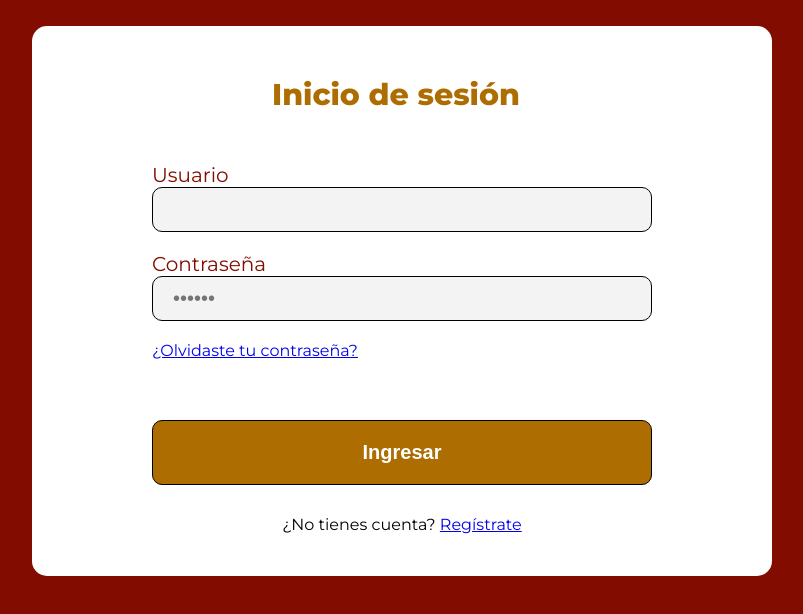
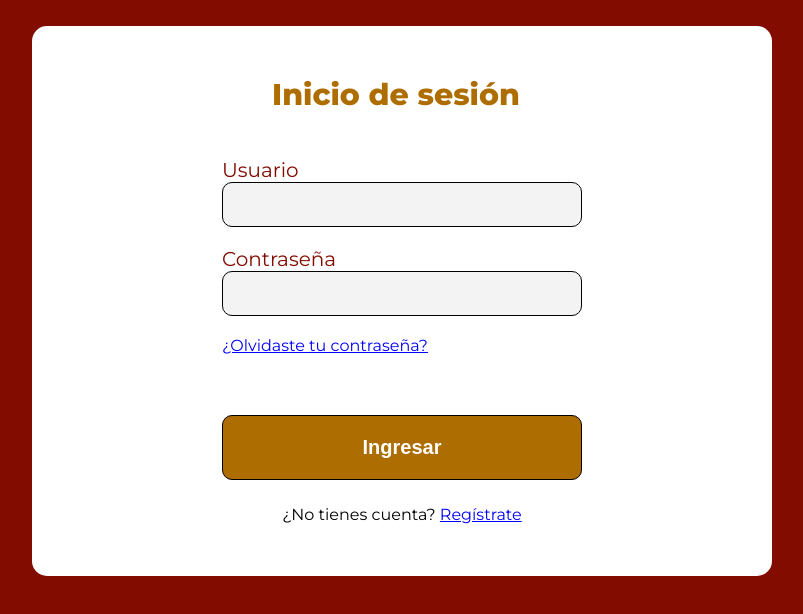
Before and after one commit to ireyes22/Proyecto-final-Cineplus, a plain HTML site: page login.html in a window 1280 px wide. Shown: the part 142-756 px from the top of the page, without its empty margins (238-1041 px from the left). Drawn offline with Linux system fonts and the light colour scheme.

Commit message:
Pequeños ajustes del login

```diff
--- a/login style.css
+++ b/login style.css
@@ -37,10 +37,6 @@ body {
     font-size: 20px;
 }
 
-.password::placeholder{
-    color: #830c00;
-}
-
 .logo {
     position: absolute;
     top: 20px;  /* Ajusta este valor para la posición vertical */
@@ -73,8 +69,10 @@ img {
 }
 
 .form {
-    padding-top: 20px;
-    margin: 30px 50px;
+    /* cuanto se mueve hacia abajo los inputs */
+    padding-top: 25px;
+    /* espacio entre los inputs y el form */
+    margin: 20px 120px;
 }
 
 input, .btn-login {
@@ -87,6 +85,10 @@ input, .btn-login {
     border-radius: 10px;
     font-size: 20px;
     box-sizing: border-box;
+    /* color del texto de los inputs */
+    color: #830c00;
+    /* grosor del texto de los inputs */
+    font-weight:700;
 }
 
 .btn-login {
@@ -100,5 +102,9 @@ input, .btn-login {
 
 .text-container {
     text-align: center;
-    margin-top: 10px; /* Ajusta el espacio superior */
+    margin-top: 5px; /* Ajusta el espacio superior */
 }
+
+.register, a{
+    color: blue;
+}
--- a/login.html
+++ b/login.html
@@ -35,7 +35,7 @@
 
                 <div>
                     <label class="password" for="password">Contraseña</label>
-                    <input type="password" id="password" name="password" placeholder="••••••" required>
+                    <input type="password" id="password" name="password">
                     <a class="forget-password" href="#">¿Olvidaste tu contraseña?</a>
                 </div>
 
```
